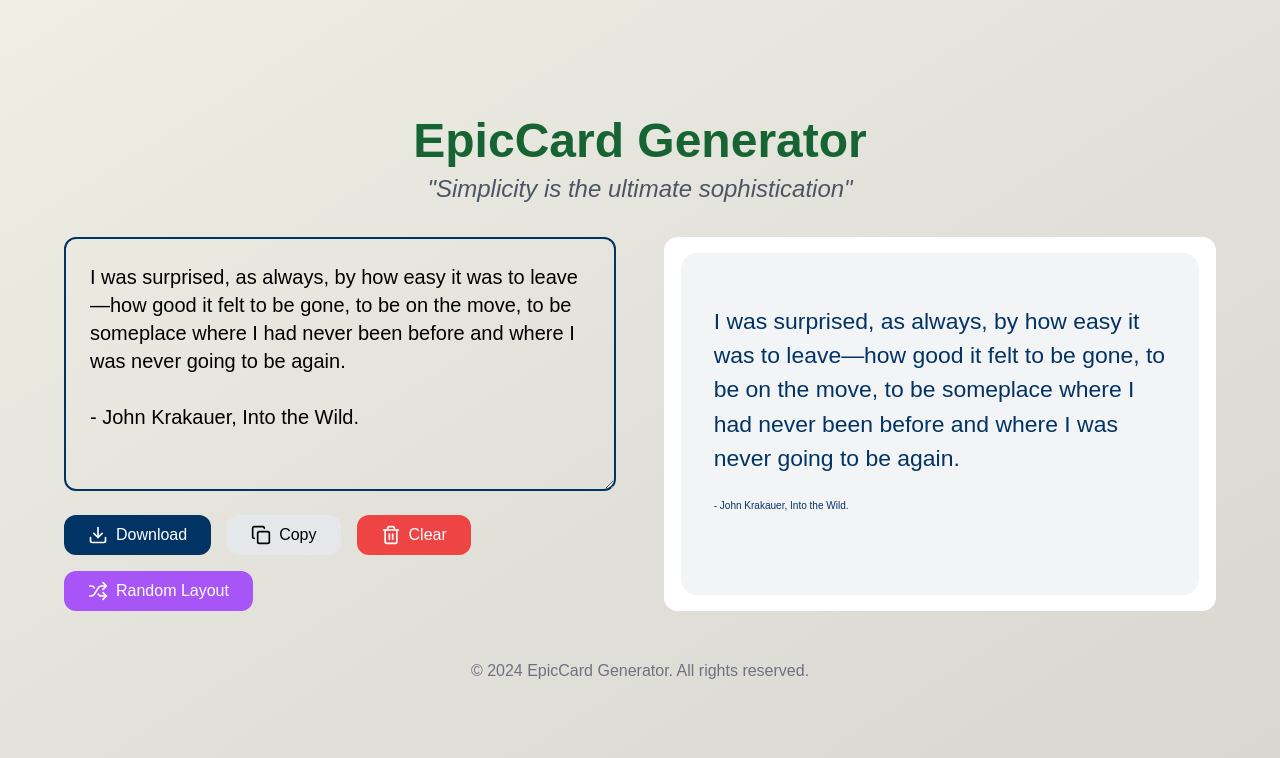
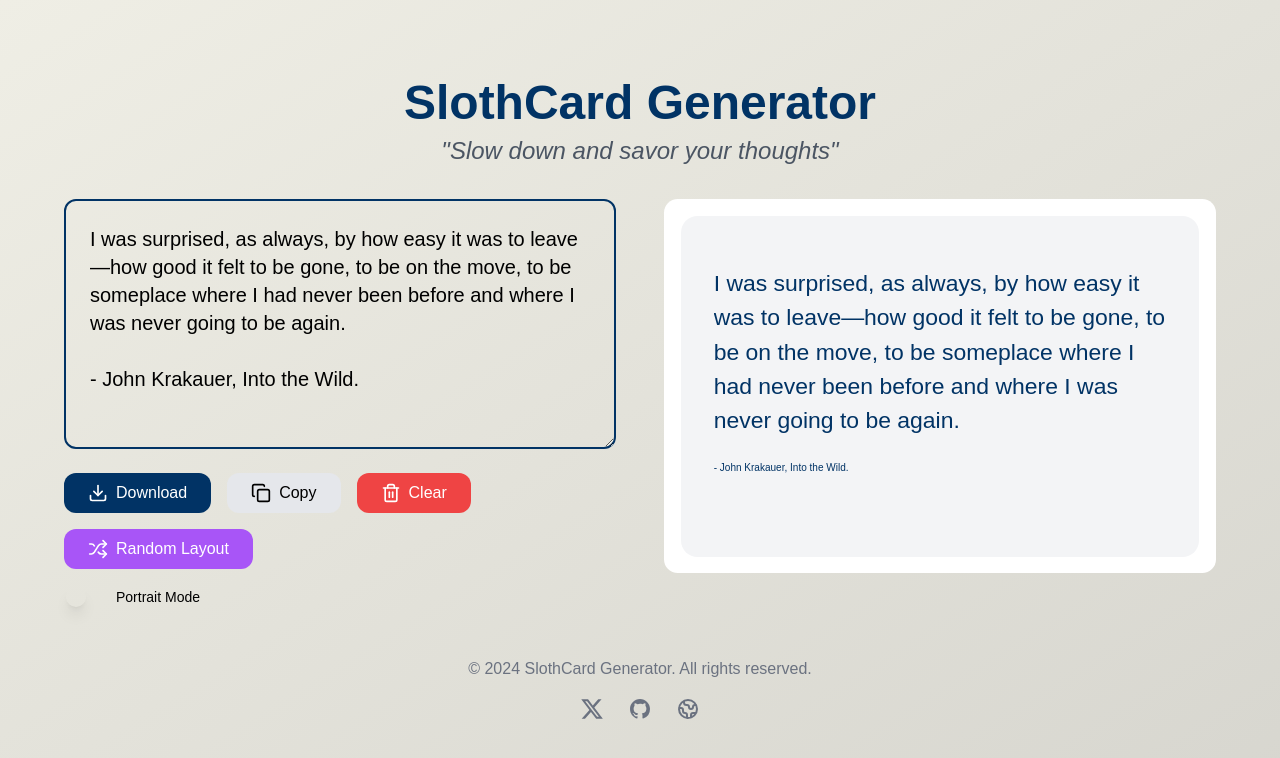
Before and after one commit to qiaoshouqing/text2card, a Next.js app: page / in a window 1280 px wide. Shown: the top 758 px of the page. Built offline with nearby package versions, Linux system fonts and the light colour scheme; a web font is replaced by a local one.

Commit message:
add PortraitMode and rename to SlothCard

```diff
--- a/app/EpicCard.tsx
+++ b/app/EpicCard.tsx
@@ -7,6 +7,7 @@ import { Twitter, Globe, Github, Copy, Trash2, Download, Shuffle } from 'lucide-
 import html2canvas from 'html2canvas';
 import { ColorTheme, colorThemes, defaultThemeIndex } from './colorThemes';
 import TextPreview from './TextPreview';
+import { Switch } from "../components/ui/switch";
 
 const defaultText = `I was surprised, as always, by how easy it was to leave—how good it felt to be gone, to be on the move, to be someplace where I had never been before and where I was never going to be again.
 
@@ -17,6 +18,7 @@ const EpicCard: React.FC = () => {
     const [fontsLoaded, setFontsLoaded] = useState<boolean>(false);
     const [randomLayout, setRandomLayout] = useState<boolean>(false);
     const [currentTheme, setCurrentTheme] = useState<ColorTheme>(colorThemes[defaultThemeIndex]);
+    const [isPortraitMode, setIsPortraitMode] = useState<boolean>(false);
     const canvasRef = useRef<HTMLDivElement>(null);
     const [isMobile, setIsMobile] = useState<boolean>(false);
 
@@ -151,9 +153,13 @@ const EpicCard: React.FC = () => {
         setRandomLayout(prev => !prev);
     };
 
+    const handlePortraitModeToggle = () => {
+        setIsPortraitMode(prev => !prev);
+    };
+
     return (
-        <div className="flex flex-col xl:flex-row gap-8 md:gap-12">
-            <div className="flex-1 flex flex-col">
+        <div className={`flex flex-col xl:flex-row gap-8 md:gap-12 ${isPortraitMode ? 'max-w-3xl mx-auto' : ''}`}>
+            <div className={`flex-1 flex flex-col ${isPortraitMode ? 'xl:w-1/2' : ''}`}>
                 <Textarea
                     placeholder="Enter your text here..."
                     value={text}
@@ -161,7 +167,7 @@ const EpicCard: React.FC = () => {
                     className="w-full flex-grow mb-6 huiwen-font rounded-xl text-base md:text-lg lg:text-xl p-4 md:p-6 border-2 border-gray-300 focus:border-[#166434] transition-colors duration-200"
                     style={{ minHeight: '250px', whiteSpace: 'pre-wrap', borderColor: currentTheme.websiteTheme }}
                 />
-                <div className="flex flex-wrap gap-4 justify-between">
+                <div className="flex flex-wrap gap-4 justify-between mb-4">
                     <div className="flex flex-wrap gap-4">
                         <Button
                             onClick={handleDownload}
@@ -192,13 +198,24 @@ const EpicCard: React.FC = () => {
                         <Shuffle className="mr-2 h-5 w-5" /> Random Layout
                     </Button>
                 </div>
+                <div className="flex items-center gap-2">
+                    <Switch
+                        id="portrait-mode"
+                        checked={isPortraitMode}
+                        onCheckedChange={handlePortraitModeToggle}
+                    />
+                    <label htmlFor="portrait-mode" className="text-sm font-medium">
+                        Portrait Mode
+                    </label>
+                </div>
             </div>
-            <div className="flex-1 w-full" ref={canvasRef}>
+            <div className={`flex-1 w-full ${isPortraitMode ? 'xl:w-1/2' : ''}`} ref={canvasRef}>
                 <TextPreview
                     text={text}
                     fontsLoaded={fontsLoaded}
                     randomLayout={randomLayout}
                     theme={currentTheme}
+                    isPortraitMode={isPortraitMode}
                 />
             </div>
         </div>
--- a/app/TextPreview.tsx
+++ b/app/TextPreview.tsx
@@ -1,14 +1,15 @@
-import React, {useEffect, useRef, useState} from "react";
-import {ColorTheme} from "./colorThemes";
+import React, { useEffect, useRef, useState } from "react";
+import { ColorTheme } from "./colorThemes";
 
 interface TextPreviewProps {
     text: string;
     fontsLoaded: boolean;
     randomLayout: boolean;
     theme: ColorTheme;
+    isPortraitMode: boolean;
 }
 
-const TextPreview: React.FC<TextPreviewProps> = ({ text, fontsLoaded, randomLayout, theme }) => {
+const TextPreview: React.FC<TextPreviewProps> = ({ text, fontsLoaded, randomLayout, theme, isPortraitMode }) => {
     const previewRef = useRef<HTMLDivElement>(null);
     const contentRef = useRef<HTMLDivElement>(null);
     const [fontSizes, setFontSizes] = useState<number[]>([]);
@@ -59,7 +60,7 @@ const TextPreview: React.FC<TextPreviewProps> = ({ text, fontsLoaded, randomLayo
         const totalVerticalPadding = 2 * innerPadding;
 
         // Add virtual padding
-        const virtualPadding = containerHeight * 0.05; // 5% of container height for top and bottom
+        const virtualPadding = containerHeight * 0.05;
 
         let newFontSizes = regenerateFontSizes(baseFontSize);
         let attempts = 0;
@@ -115,7 +116,7 @@ const TextPreview: React.FC<TextPreviewProps> = ({ text, fontsLoaded, randomLayo
     const updatePreviewSize = () => {
         if (previewRef.current) {
             const width = previewRef.current.offsetWidth;
-            const height = width / 1.618;
+            const height = isPortraitMode ? width * 1.414 : width / 1.618; // Use 1.414 (sqrt(2)) for A4 portrait ratio
             setPreviewSize({ width, height });
         }
     };
@@ -124,13 +125,13 @@ const TextPreview: React.FC<TextPreviewProps> = ({ text, fontsLoaded, randomLayo
         updatePreviewSize();
         window.addEventListener('resize', updatePreviewSize);
         return () => window.removeEventListener('resize', updatePreviewSize);
-    }, []);
+    }, [isPortraitMode]);
 
     useEffect(() => {
         if (fontsLoaded) {
             checkAndAdjustLayout();
         }
-    }, [text, fontsLoaded, randomLayout, previewSize]);
+    }, [text, fontsLoaded, randomLayout, previewSize, isPortraitMode]);
 
     const getBorderRadius = () => {
         return `${previewSize.width * 0.03}px`;
--- a/app/page.tsx
+++ b/app/page.tsx
@@ -3,21 +3,41 @@ import EpicCard from './EpicCard';
 import { Metadata } from 'next';
 
 export const metadata: Metadata = {
-    title: 'EpicCard Generator - Create Beautiful Text Cards',
-    description: 'Generate stunning text cards with EpicCard. Perfect for quotes, thoughts, and memorable snippets. Easy to use, beautiful results.',
-    keywords: 'EpicCard, text card generator, quote maker, social media image',
+    title: 'SlothCard Generator - Create Beautiful Text Cards',
+    description: 'Generate stunning text cards with SlothCard. Perfect for quotes, thoughts, and memorable snippets. Easy to use, beautiful results.',
+    keywords: 'SlothCard, text card generator, quote maker, social media image',
 };
 
 const Page: React.FC = () => {
     return (
         <div className="min-h-screen bg-gradient-to-br from-[#EFEEE5] to-[#D7D6CF] p-6 md:p-10 lg:p-16 flex flex-col items-center justify-center">
             <div className="w-full max-w-6xl mx-auto">
-                <h1 className="text-3xl md:text-4xl lg:text-5xl font-bold mb-2 text-[#166434] text-center">EpicCard Generator</h1>
-                <p className="text-lg md:text-xl lg:text-2xl text-gray-600 mb-8 italic text-center">"Simplicity is the ultimate sophistication"</p>
+                <h1 className="text-3xl md:text-4xl lg:text-5xl font-bold mb-2 text-[#013365] text-center">SlothCard Generator</h1>
+                <p className="text-lg md:text-xl lg:text-2xl text-gray-600 mb-8 italic text-center">"Slow down and savor your thoughts"</p>
                 <EpicCard />
             </div>
             <footer className="mt-12 text-center">
-                <p className="text-sm md:text-base text-gray-500">© 2024 EpicCard Generator. All rights reserved.</p>
+                <p className="text-sm md:text-base text-gray-500">© 2024 SlothCard Generator. All rights reserved.</p>
+                <div className="mt-4 flex justify-center space-x-6">
+                    <a href="https://x.com/benshandebiao" target="_blank" rel="noopener noreferrer" className="text-gray-500 hover:text-blue-500">
+                        <svg className="w-6 h-6" fill="currentColor" viewBox="0 0 24 24" aria-hidden="true">
+                            <path d="M18.244 2.25h3.308l-7.227 8.26 8.502 11.24H16.17l-5.214-6.817L4.99 21.75H1.68l7.73-8.835L1.254 2.25H8.08l4.713 6.231zm-1.161 17.52h1.833L7.084 4.126H5.117z" />
+                        </svg>
+                        <span className="sr-only">Twitter</span>
+                    </a>
+                    <a href="https://github.com/qiaoshouqing/text2card" target="_blank" rel="noopener noreferrer" className="text-gray-500 hover:text-gray-900">
+                        <svg className="w-6 h-6" fill="currentColor" viewBox="0 0 24 24" aria-hidden="true">
+                            <path fillRule="evenodd" d="M12 2C6.477 2 2 6.484 2 12.017c0 4.425 2.865 8.18 6.839 9.504.5.092.682-.217.682-.483 0-.237-.008-.868-.013-1.703-2.782.605-3.369-1.343-3.369-1.343-.454-1.158-1.11-1.466-1.11-1.466-.908-.62.069-.608.069-.608 1.003.07 1.531 1.032 1.531 1.032.892 1.53 2.341 1.088 2.91.832.092-.647.35-1.088.636-1.338-2.22-.253-4.555-1.113-4.555-4.951 0-1.093.39-1.988 1.029-2.688-.103-.253-.446-1.272.098-2.65 0 0 .84-.27 2.75 1.026A9.564 9.564 0 0112 6.844c.85.004 1.705.115 2.504.337 1.909-1.296 2.747-1.027 2.747-1.027.546 1.379.202 2.398.1 2.651.64.7 1.028 1.595 1.028 2.688 0 3.848-2.339 4.695-4.566 4.943.359.309.678.92.678 1.855 0 1.338-.012 2.419-.012 2.747 0 .268.18.58.688.482A10.019 10.019 0 0022 12.017C22 6.484 17.522 2 12 2z" clipRule="evenodd" />
+                        </svg>
+                        <span className="sr-only">GitHub</span>
+                    </a>
+                    <a href="https://pomodiary.com/" target="_blank" rel="noopener noreferrer" className="text-gray-500 hover:text-green-500">
+                        <svg className="w-6 h-6" fill="none" stroke="currentColor" viewBox="0 0 24 24" xmlns="http://www.w3.org/2000/svg">
+                            <path strokeLinecap="round" strokeLinejoin="round" strokeWidth="2" d="M3.055 11H5a2 2 0 012 2v1a2 2 0 002 2 2 2 0 012 2v2.945M8 3.935V5.5A2.5 2.5 0 0010.5 8h.5a2 2 0 012 2 2 2 0 104 0 2 2 0 012-2h1.064M15 20.488V18a2 2 0 012-2h3.064M21 12a9 9 0 11-18 0 9 9 0 0118 0z" />
+                        </svg>
+                        <span className="sr-only">Official Website</span>
+                    </a>
+                </div>
             </footer>
         </div>
     );
```
